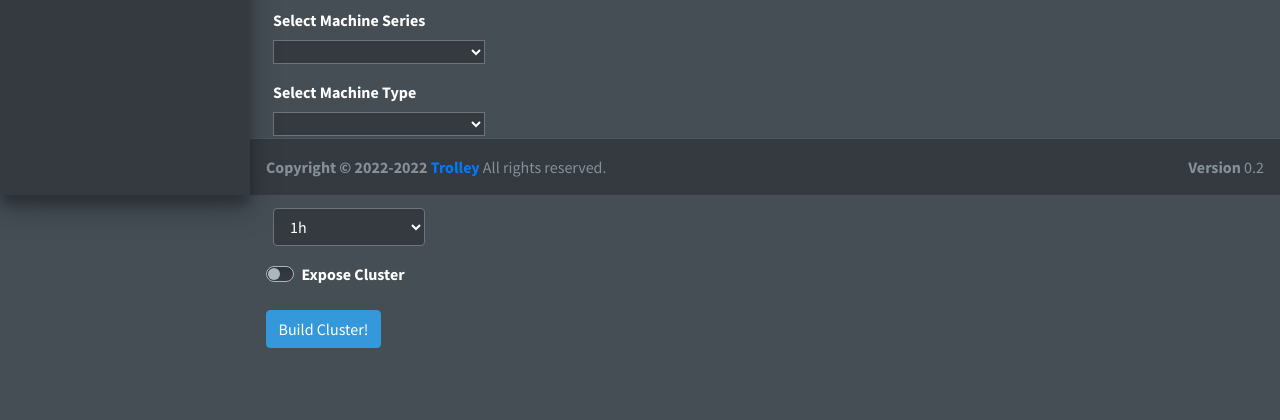
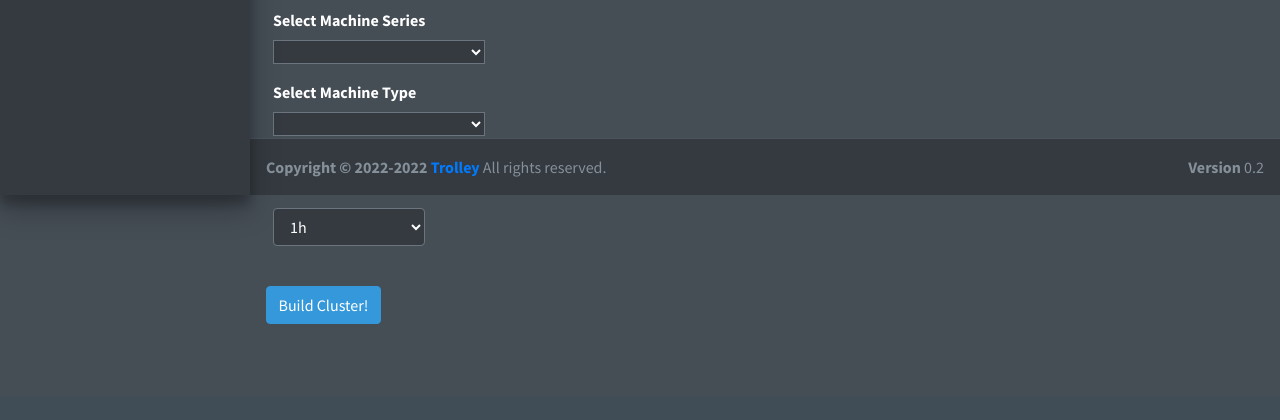
Before and after one commit to Trolley-MGMT/trolleymgmt, a Flask app: template web/templates/build-gke-clusters.html in a window 1280 px wide. Shown: the part 605-1025 px from the top of the page. After the commit the page ends 929 px from the top, so only its background shows below. Run offline with Flask 2, Linux system fonts and the light colour scheme; the template is opened without the code that fills it: most values are stand-ins (such as "Sample title", 1, 10 or a date in 2020); lists and menus that the app fills with data are empty; parts of the project's set-up code (start-up, migrations or seed data) failed here and were passed over; some libraries are stand-ins or nearby versions.

Commit message:
small fixes for eks

```diff
--- a/web/templates/build-eks-clusters.html
+++ b/web/templates/build-eks-clusters.html
@@ -389,10 +389,6 @@
                         </select>
                     </div>
                 </div>
-                <div class="custom-control custom-switch">
-                    <input type="checkbox" class="custom-control-input" id="eks-expose-cluster">
-                    <label class="custom-control-label" for="eks-expose-cluster">Expose Cluster</label>
-                </div>
                 <br>
                 <button type="submit" class="btn btn-info" id="build-cluster-button">Build Cluster!</button>
 
--- a/web/templates/build-gke-clusters.html
+++ b/web/templates/build-gke-clusters.html
@@ -384,17 +384,6 @@
                         </select>
                     </div>
                 </div>
-                <!--                <div class="col-lg-4 align-content-lg-center">-->
-                <!--                    <div class="form-group">-->
-                <!--                        <label>Deployment YAML</label>-->
-                <!--                        <textarea class="form-control" rows="6" id="deployment-yaml"-->
-                <!--                                  placeholder="Insert your deployment yaml here"></textarea>-->
-                <!--                    </div>-->
-                <!--                </div>-->
-                <div class="custom-control custom-switch">
-                    <input type="checkbox" class="custom-control-input" id="gke-expose-cluster">
-                    <label class="custom-control-label" for="gke-expose-cluster">Expose Cluster</label>
-                </div>
                 <br>
                 <button type="submit" class="btn btn-info" id="build-cluster-button">Build Cluster!</button>
 
```
